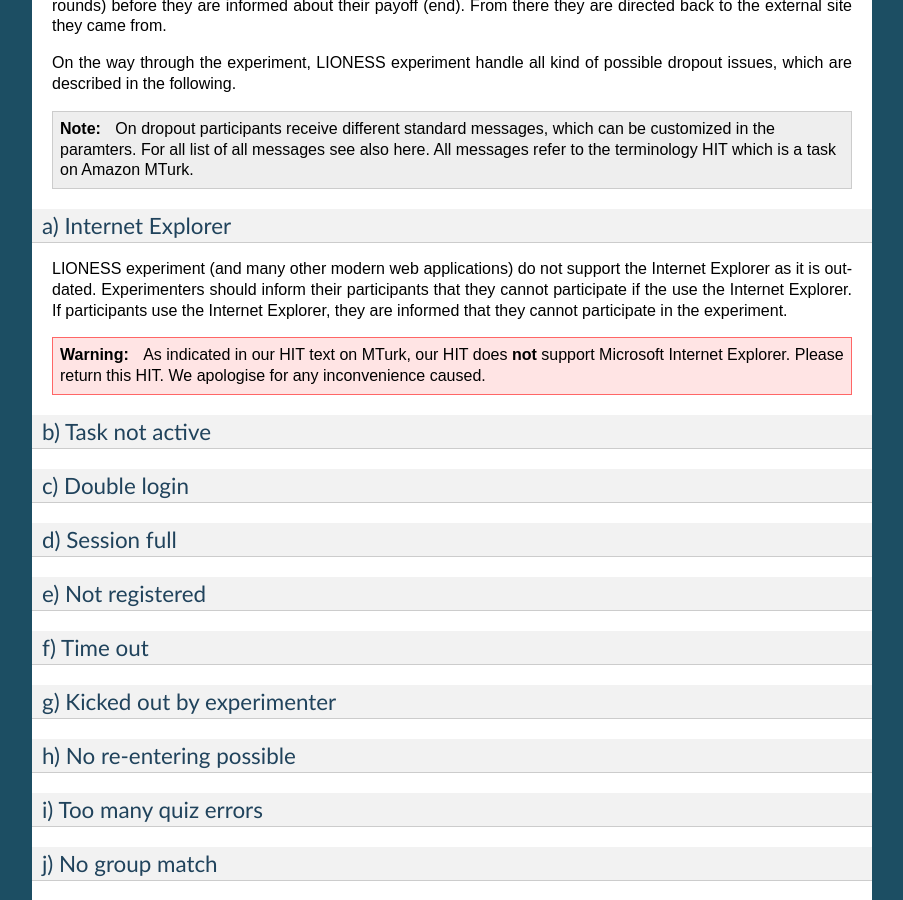
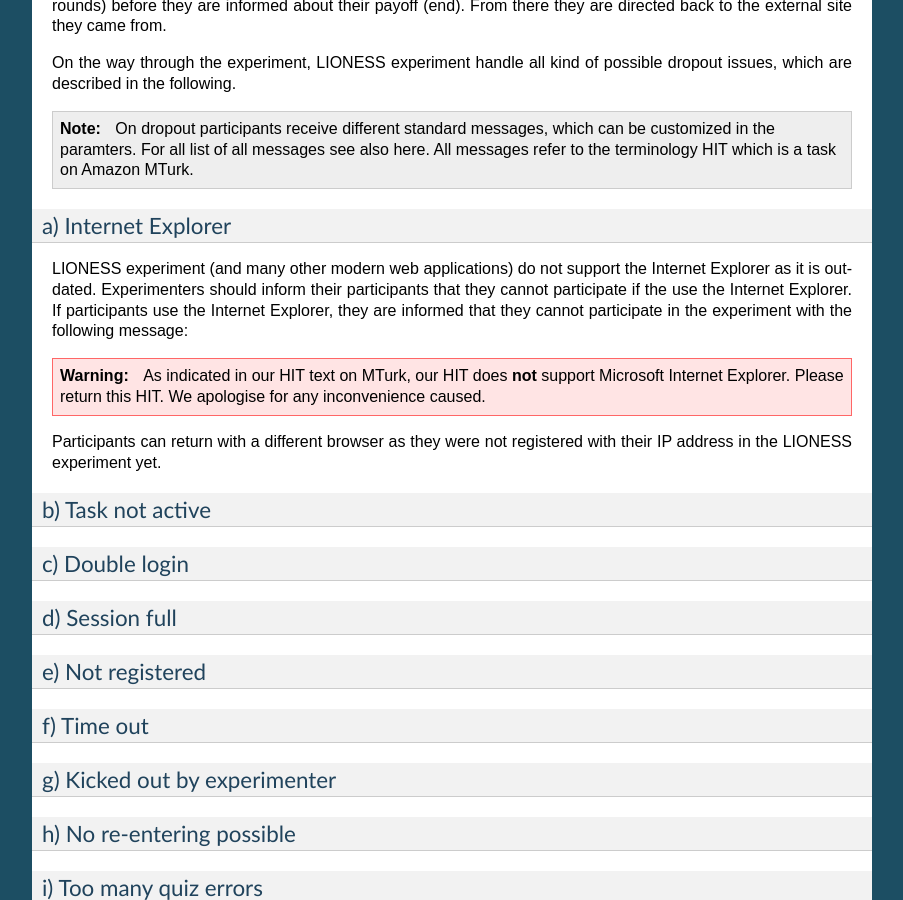
Before and after one commit to marcusgia2505/LIONESS_doc, a Sphinx documentation site: the page built from docs/03021_lionessexperiment.rst, in a window 1280 px wide and 900 px high, scrolled down 1520 px. Shown: the whole window, without its empty margins (198-1101 px from the left). Built offline with Sphinx 7.4.7, drawn with Linux system fonts in a browser that asks for light colours.

Commit message:
Update 03021_lionessexperiment.rst

```diff
--- a/docs/03021_lionessexperiment.rst
+++ b/docs/03021_lionessexperiment.rst
@@ -39,12 +39,17 @@ On the way through the experiment, LIONESS experiment handle all kind of possibl
 a) Internet Explorer
 ---------------------
 
-LIONESS experiment (and many other modern web applications) do not support the Internet Explorer as it is outdated. Experimenters should inform their participants that they cannot participate if the use the Internet Explorer. If participants use the Internet Explorer, they are informed that they cannot participate in the experiment.
+LIONESS experiment (and many other modern web applications) do not support the Internet Explorer as it is outdated. Experimenters should inform their participants that they cannot participate if the use the Internet Explorer. If participants use the Internet Explorer, they are informed that they cannot participate in the experiment with the following message:
 
 .. warning:: As indicated in our HIT text on MTurk, our HIT does **not** support Microsoft Internet Explorer.                         Please return this HIT. We apologise for any inconvenience caused.
 
+Participants can return with a different browser as they were not registered with their IP address in the LIONESS experiment yet.
+
 b) Task not active
 -------------------
+
+
+
 
 c) Double login
 ----------------
```
